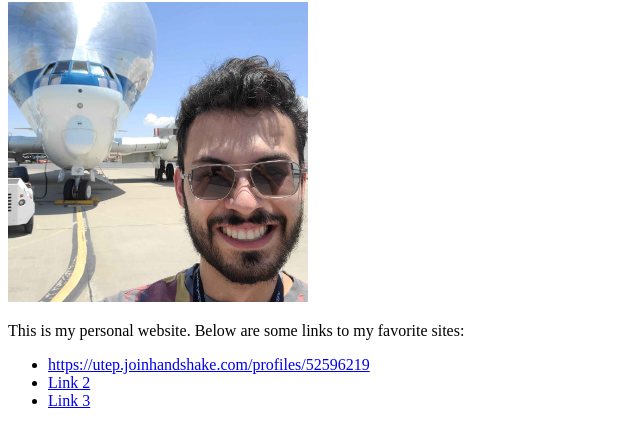
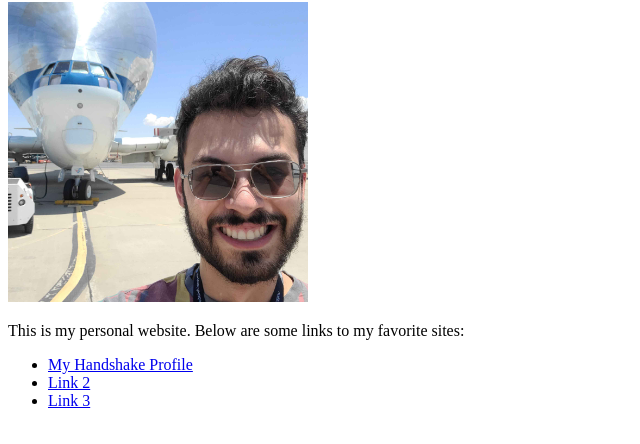
Before and after one commit to Abamant/SiteB.github.io, a plain HTML site: page index.html in a window 1280 px wide. Shown: the part 78-522 px from the top of the page, without its empty margins (0-640 px from the left). Drawn offline with Linux system fonts and the light colour scheme.

Commit message:
Update index.html
Attempt 2 at making handshake work

```diff
--- a/index.html
+++ b/index.html
@@ -10,7 +10,7 @@
     <img src="Me.jpg" alt="Picture of me" width="300px">
     <p>This is my personal website. Below are some links to my favorite sites:</p>
     <ul>
-        <li><a href="https://example1.com" target="_blank">https://utep.joinhandshake.com/profiles/52596219</a></li>
+        <li><a href="https://utep.joinhandshake.com/profiles/52596219" target="_blank">My Handshake Profile</a></li>
         <li><a href="https://example2.com" target="_blank">Link 2</a></li>
         <li><a href="https://example3.com" target="_blank">Link 3</a></li>
     </ul>
```
